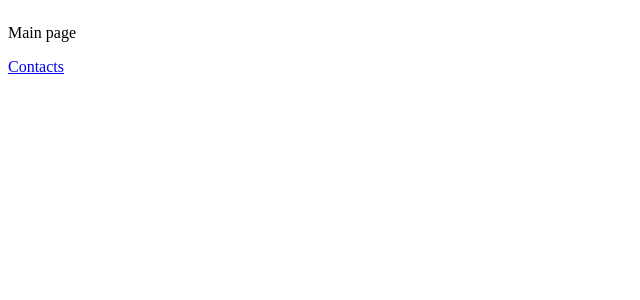
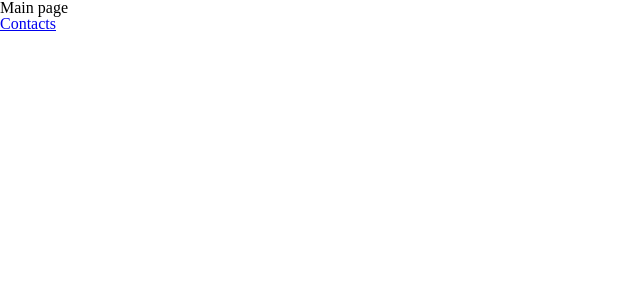
Before and after one commit to miawue/Portfolio, a React (Create React App) app: page / in a window 1280 px wide. Shown: the top 300 px of the page, without its empty margins (0-640 px from the left). Built offline with nearby package versions, Linux system fonts and the light colour scheme.

Commit message:
Added styles reset

```diff
--- a/public/index.html
+++ b/public/index.html
@@ -2,6 +2,7 @@
 <html lang="en">
   <head>
     <meta charset="utf-8" />
+    <link href="styles.css" rel="stylesheet" />
     <link rel="icon" href="%PUBLIC_URL%/favicon.ico" />
     <meta name="viewport" content="width=device-width, initial-scale=1" />
     <meta name="theme-color" content="#000000" />
--- /dev/null
+++ b/public/styles.css
@@ -0,0 +1,43 @@
+html, body, div, span, applet, object, iframe,
+h1, h2, h3, h4, h5, h6, p, blockquote, pre,
+a, abbr, acronym, address, big, cite, code,
+del, dfn, em, img, ins, kbd, q, s, samp,
+small, strike, strong, sub, sup, tt, var,
+b, u, i, center,
+dl, dt, dd, ol, ul, li,
+fieldset, form, label, legend,
+table, caption, tbody, tfoot, thead, tr, th, td,
+article, aside, canvas, details, embed,
+figure, figcaption, footer, header, hgroup,
+menu, nav, output, ruby, section, summary,
+time, mark, audio, video {
+	margin: 0;
+	padding: 0;
+	border: 0;
+	font-size: 100%;
+	font: inherit;
+	vertical-align: baseline;
+}
+/* HTML5 display-role reset for older browsers */
+article, aside, details, figcaption, figure,
+footer, header, hgroup, menu, nav, section {
+	display: block;
+}
+body {
+	line-height: 1;
+}
+ol, ul {
+	list-style: none;
+}
+blockquote, q {
+	quotes: none;
+}
+blockquote:before, blockquote:after,
+q:before, q:after {
+	content: '';
+	content: none;
+}
+table {
+	border-collapse: collapse;
+	border-spacing: 0;
+}
--- a/src/pages/Main/ui/MainPage.tsx
+++ b/src/pages/Main/ui/MainPage.tsx
@@ -1,4 +1,5 @@
 import { Link } from "react-router-dom"
+import styles from './styles.module.scss'
 
 const MainPage = () => {
   return (
@@ -9,4 +10,4 @@
   )
 }
 
-export default MainPage
+export default MainPage;
```
Also changed, not shown: src/app/types/global.d.ts (added, +16 -0 lines).
